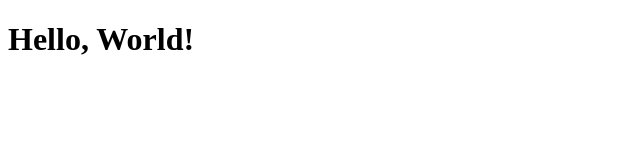
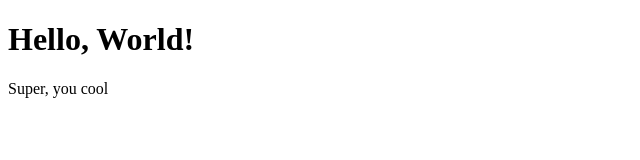
Before and after one commit to trewos/advanced-git, a plain HTML site: page index.html in a window 1280 px wide. Shown: the whole page, without its empty margins (0-640 px from the left). Drawn offline with Linux system fonts and the light colour scheme.

Commit message:
Add change in html file

```diff
--- a/index.html
+++ b/index.html
@@ -8,5 +8,6 @@
 </head>
 <body>
     <h1>Hello, World!</h1>
+    <p>Super, you cool</p>
 </body>
 </html>
```
